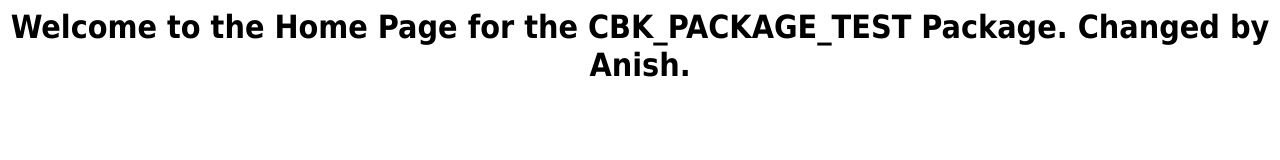
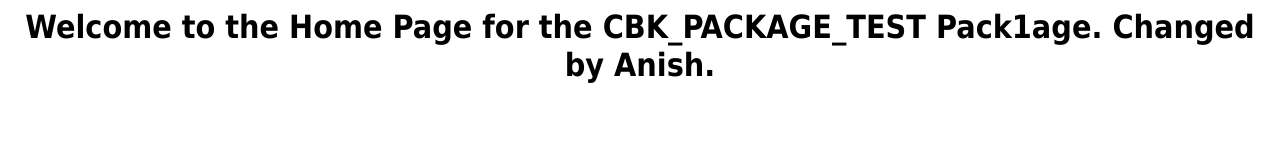
Before and after one commit to anishpisaac/CBK_PACKAGE_TEST, a plain HTML site: page CBK_PACKAGE_TEST/pub/index.html in a window 1280 px wide. Drawn offline with Linux system fonts and the light colour scheme.

Commit message:
Update index.html

```diff
--- a/CBK_PACKAGE_TEST/pub/index.html
+++ b/CBK_PACKAGE_TEST/pub/index.html
@@ -1,2 +1,2 @@
 <META http-equiv='Content-Type' content='text/html; charset=UTF-8'>
-<HTML><BODY><CENTER><H1><font face="Tahoma">Welcome to the Home Page for the CBK_PACKAGE_TEST Package. Changed by Anish.</font></H1></CENTER></BODY></HTML>
+<HTML><BODY><CENTER><H1><font face="Tahoma">Welcome to the Home Page for the CBK_PACKAGE_TEST Pack1age. Changed by Anish.</font></H1></CENTER></BODY></HTML>
```
